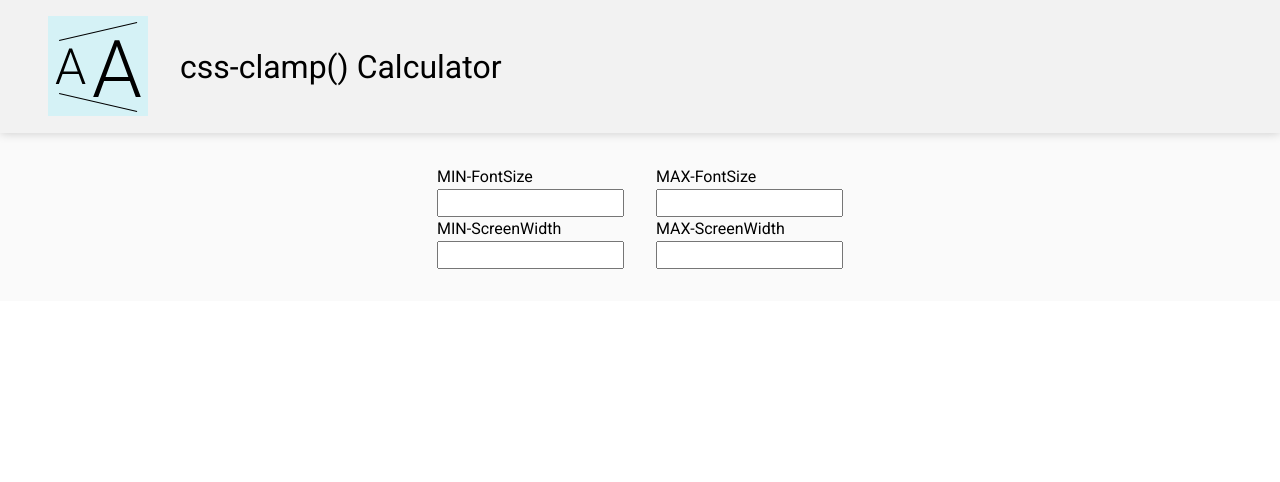
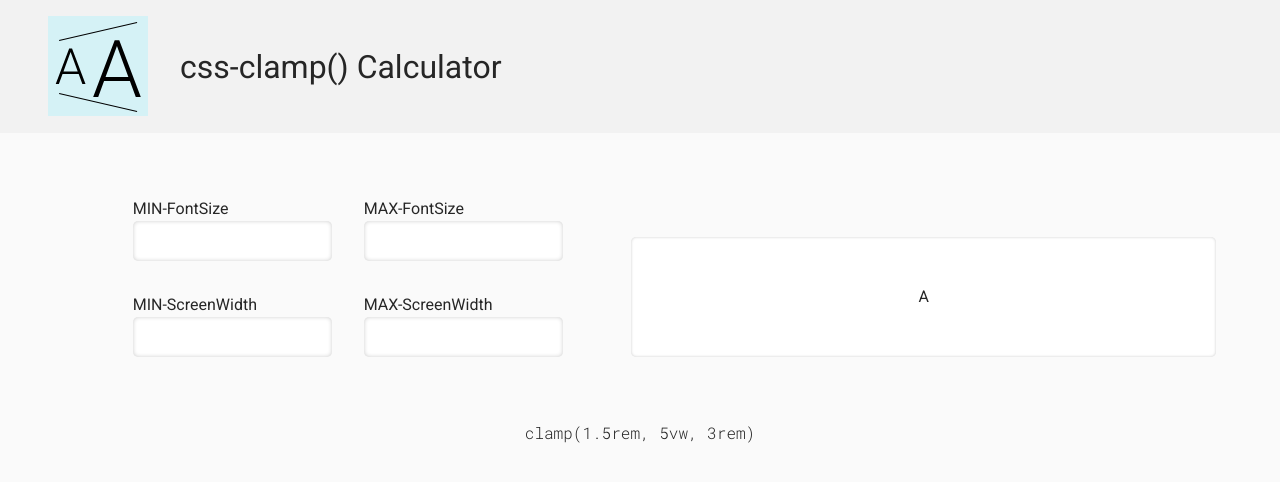
Before and after one commit to oliversteidel/css-clamp-calculator, a Vue app: page / in a window 1280 px wide. Shown: the top 482 px of the page. Built offline with nearby package versions, Linux system fonts and the light colour scheme.

Commit message:
create Preview.vue, Result.vue

```diff
--- a/src/App.vue
+++ b/src/App.vue
@@ -1,19 +1,31 @@
 <template>
   <div id="app">
     <Header />
-    <Inputs />
+    <main>
+      <section class="top">
+        <Inputs />
+        <Preview />
+      </section>
+      <section class="bottom">
+        <Result />
+      </section>
+    </main>
   </div>
 </template>
 
 <script>
 import Header from "./components/Header.vue";
 import Inputs from "./components/Inputs.vue";
+import Preview from "./components/Preview.vue";
+import Result from "./components/Result.vue";
 
 export default {
   name: "App",
   components: {
     Header,
     Inputs,
+    Preview,
+    Result,
   },
 };
 </script>
@@ -23,6 +35,17 @@ export default {
 
 #app {
   font-family: "Roboto", sans-serif;
-  background: $clr-white;
+  color: $clr-black;
+
+  main {
+    min-height: 100vh;
+    background: $clr-white;
+
+    .top {
+      display: flex;
+      align-items: flex-end;
+      padding: 2rem 4rem;
+    }
+  }
 }
 </style>
--- a/src/components/Header.vue
+++ b/src/components/Header.vue
@@ -1,12 +1,12 @@
 <template>
-  <div class="header">
+  <header>
     <div class="logo">
       <img src="../assets/logo.svg" alt="" />
     </div>
     <div class="title">
       <h1>css-clamp() Calculator</h1>
     </div>
-  </div>
+  </header>
 </template>
 <script>
 export default {};
@@ -14,14 +14,14 @@ export default {};
 <style lang="scss" scoped>
 @use "../scss/setup/index" as *;
 
-.header {
+header {
   display: flex;
   align-items: center;
   width: 100vw;
 
   padding: 1rem 3rem;
   background: $clr-light-grey;
-  box-shadow: $clr-shadow;
+  box-shadow: 0 0 10px $clr-shadow;
 
   .title {
     padding-left: 2rem;
--- a/src/components/Inputs.vue
+++ b/src/components/Inputs.vue
@@ -1,6 +1,6 @@
 <template>
   <div class="container">
-    <div class="flex">
+    <div class="wrapper flex">
       <div class="font-input--min flex-col">
         <label for="font-min">MIN-FontSize</label>
         <input type="text" name="font-min" />
@@ -10,7 +10,7 @@
         <input type="text" name="font-max" />
       </div>
     </div>
-    <div class="flex">
+    <div class="wrapper flex">
       <div class="width-input--min flex-col">
         <label for="width-min">MIN-ScreenWidth</label>
         <input type="text" name="width-min" />
@@ -34,7 +34,11 @@ export default {};
   display: flex;
   flex-direction: column;
   align-items: center;
-  justify-content: center;
+  //justify-content: center;
+
+  .wrapper:first-child {
+    margin-bottom: 2rem;
+  }
 
   .font-input,
   .width-input {
@@ -46,5 +50,12 @@ export default {};
   .font-input {
     margin-bottom: 2rem;
   }
+
+  input {
+    border: none;
+    padding: 0.5rem;
+    border-radius: 5px;
+    box-shadow: 0 0 4px $clr-shadow inset;
+  }
 }
 </style>
--- /dev/null
+++ b/src/components/Preview.vue
@@ -0,0 +1,24 @@
+<template>
+  <div class="container">
+    <p class="preview-letter">A</p>
+  </div>
+</template>
+<script>
+export default {};
+</script>
+<style lang="scss" scoped>
+@use "../scss/setup/index" as *;
+
+.container {
+  width: 100%;
+  height: 100%;
+  display: flex;
+  align-items: center;
+  justify-content: center;
+  margin: 2rem 0;
+  padding: 3rem;
+  border-radius: 5px;
+  background: #fff;
+  box-shadow: 0 0 3px $clr-shadow inset;
+}
+</style>
--- /dev/null
+++ b/src/components/Result.vue
@@ -0,0 +1,24 @@
+<template>
+  <div>
+    <div class="container">
+      <p>{{ resultString }}</p>
+    </div>
+  </div>
+</template>
+<script>
+export default {
+  data() {
+    return {
+      resultString: `clamp(1.5rem, 5vw, 3rem)`,
+    };
+  },
+};
+</script>
+<style lang="scss" scoped>
+.container {
+  font-family: "Roboto Mono", monospace;
+  display: flex;
+  align-items: center;
+  justify-content: center;
+}
+</style>
--- a/src/scss/setup/_resets.scss
+++ b/src/scss/setup/_resets.scss
@@ -1,5 +1,4 @@
-@import url("https://fonts.googleapis.com/css2?family=Roboto:wght@300;400&display=swap");
-
+@import url("https://fonts.googleapis.com/css2?family=Roboto+Mono:wght@300&family=Roboto:wght@300;400&display=swap");
 *,
 *::before,
 *::after {
--- a/src/scss/setup/_variables.scss
+++ b/src/scss/setup/_variables.scss
@@ -1,4 +1,5 @@
 $clr-light-grey: hsl(100, 0%, 95%);
 $clr-white: hsl(100, 0%, 98%);
+$clr-black: hsl(0, 0%, 15%);
 
-$clr-shadow: 0 0 10px hsla(100, 0%, 1%, 0.2);
+$clr-shadow: hsla(100, 0%, 1%, 0.2);
```
